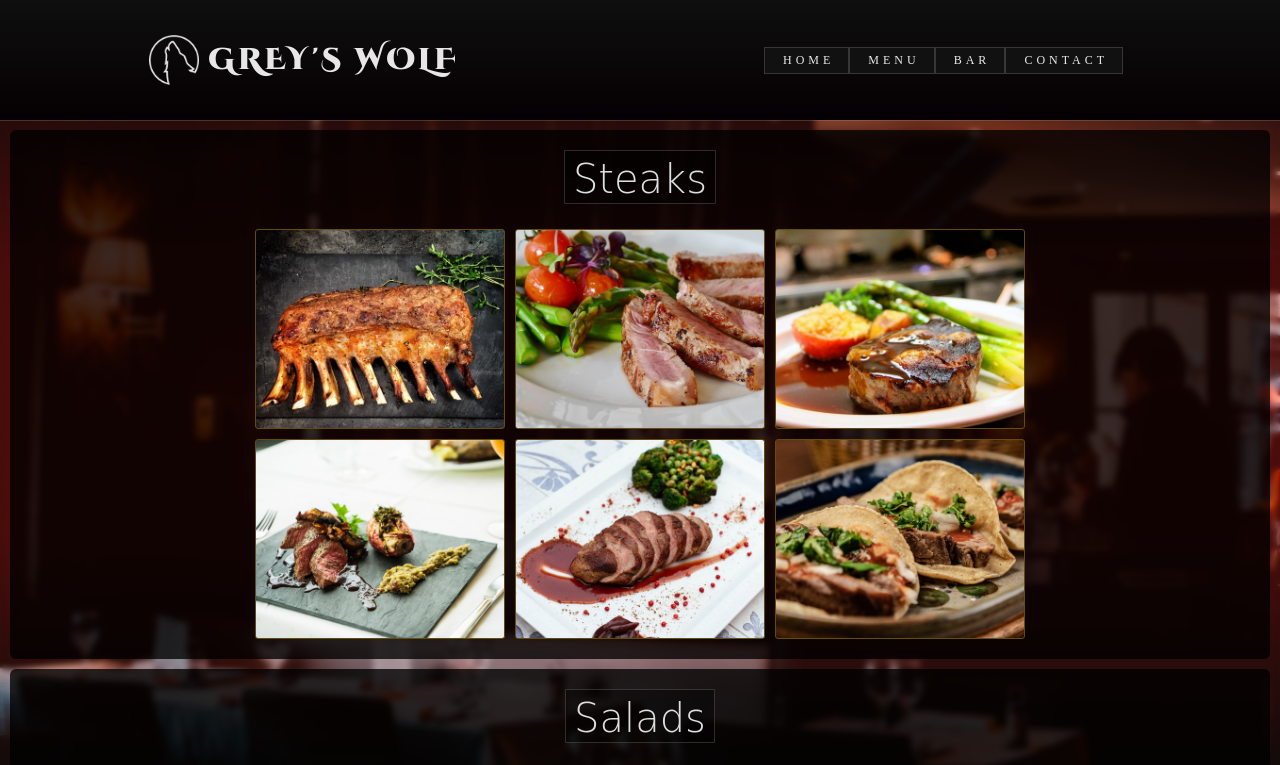
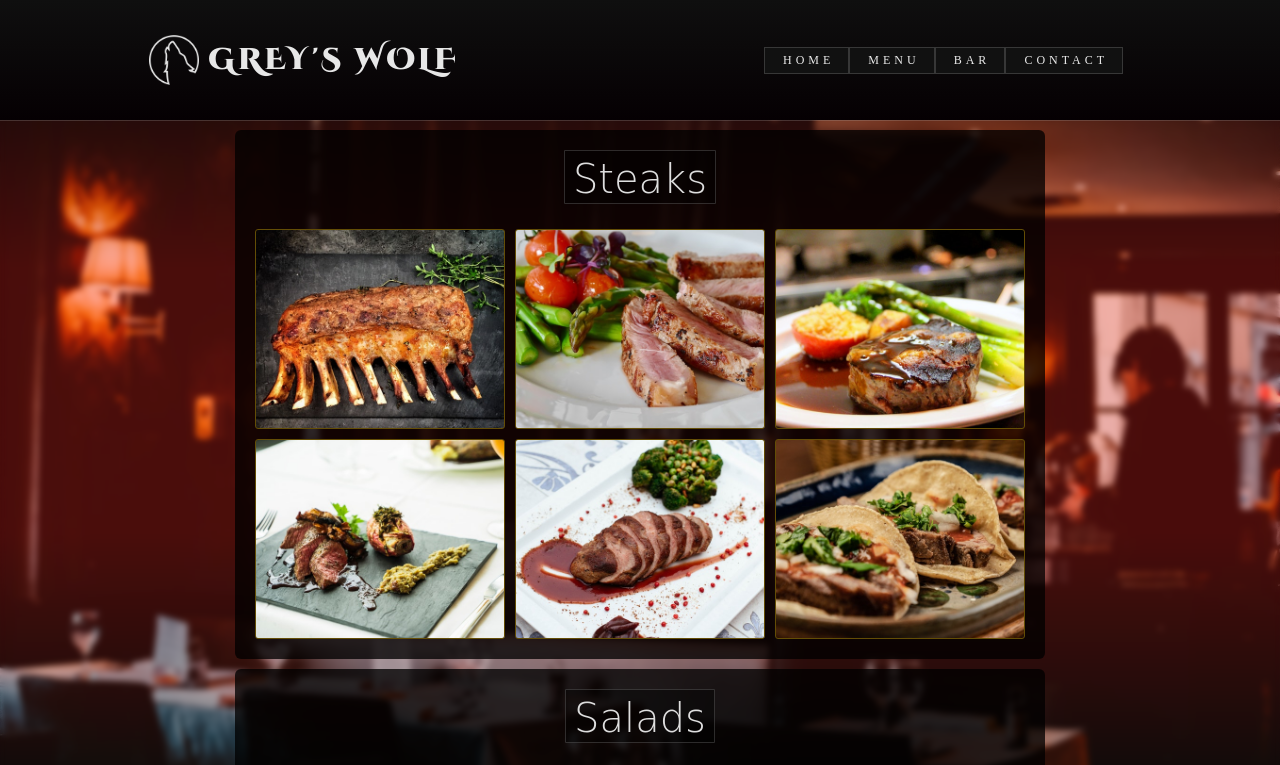
Before and after one commit to Wolfushima/RestaurantPage, a plain HTML site: page index.html in a window 1280 px wide. Both pictures are taken after a click on the item "MENU". Shown: the top 765 px of the page. Drawn offline with Linux system fonts and the light colour scheme; a web font is replaced by a local one.

Commit message:
Changed the width of menu content

```diff
--- a/style.css
+++ b/style.css
@@ -200,7 +200,6 @@ main {
 
 /*      HOME        */
 .home-content,
-.menu-content,
 .bar-content,
 .contact-content {
     width: 100%;
@@ -305,6 +304,10 @@ main {
 
 
 /*      MENU        */
+.menu-content {
+    position: relative;
+    top: 15vh;
+}
 .steak-menu,
 .salad-menu,
 .dessert-menu {
```
